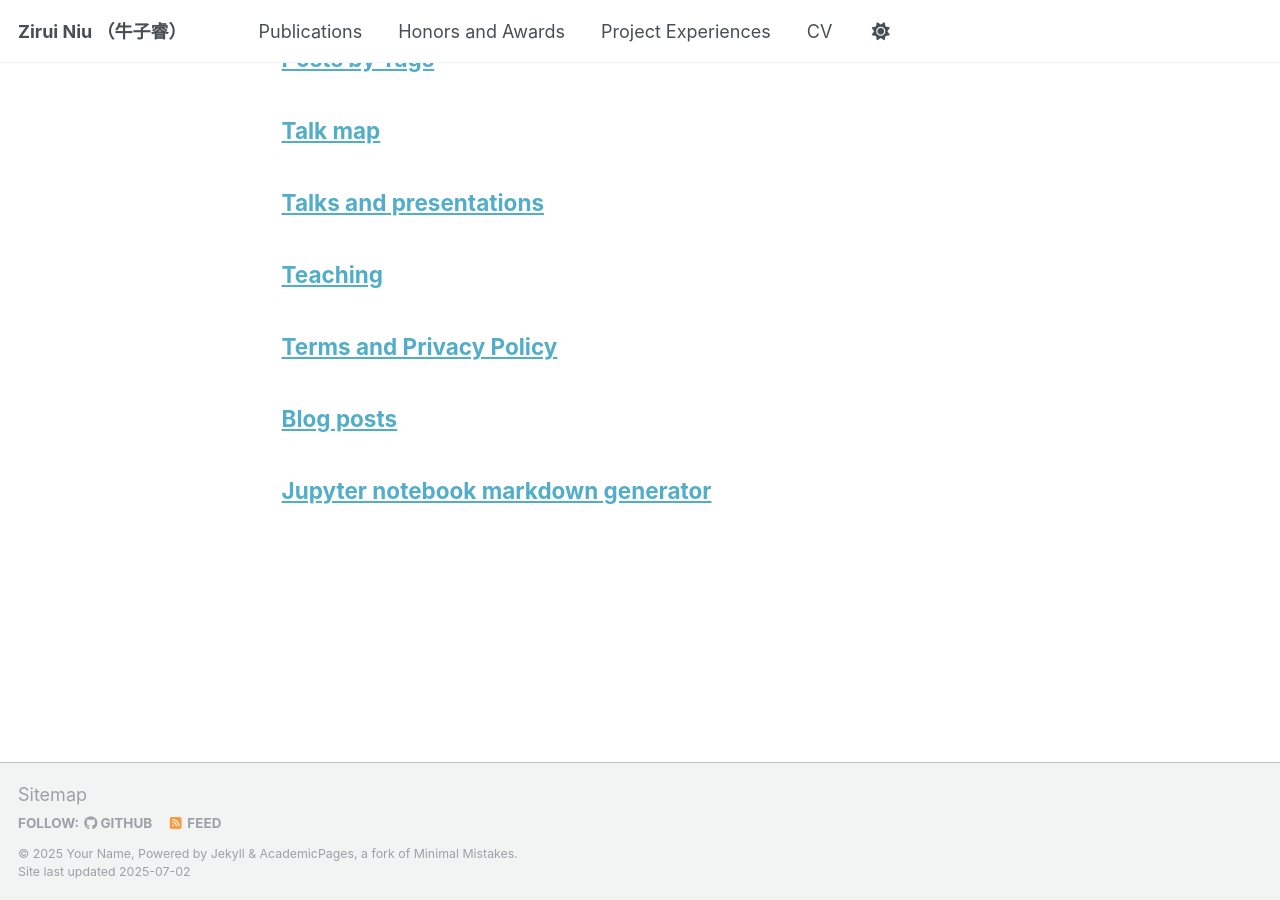
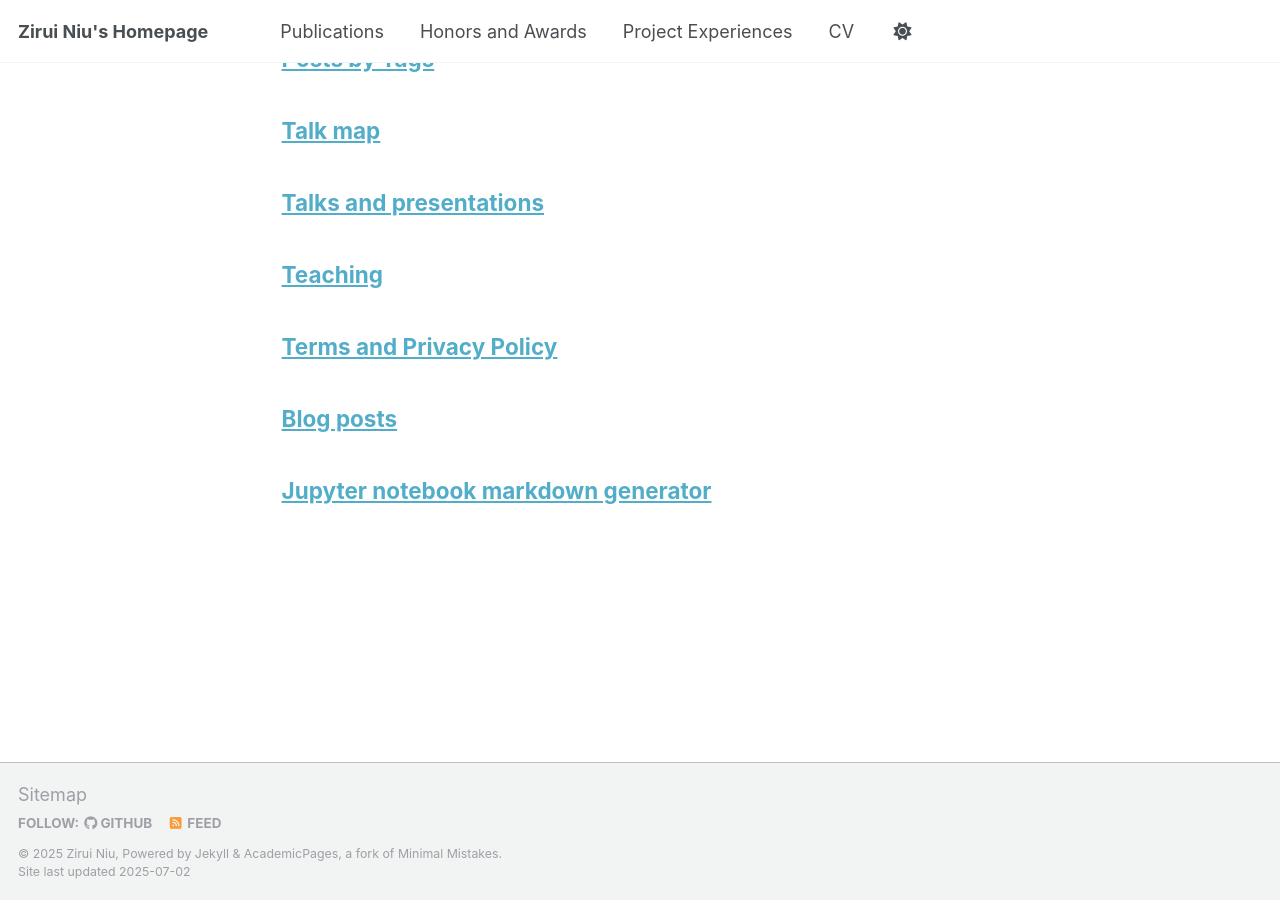
Before and after one commit to ZiruiNiu/ziruiniu.github.io, a Jekyll site: the page built from _pages/page-archive.html, in a window 1280 px wide and 900 px high, scrolled down 1207 px. Built offline with Jekyll 4.4.1, drawn with Linux system fonts in a browser that asks for light colours; a script that is not in the unit is left out.

Commit message:
change_v2

```diff
--- a/_config.yml
+++ b/_config.yml
@@ -9,10 +9,10 @@
 # Basic Site Settings
 locale                   : "en-US"
 site_theme               : "default"
-title                    : "Zirui Niu （牛子睿）"
+title                    : "Zirui Niu's Homepage"
 title_separator          : "-"
-name                     : &name "Your Name"
-description              : &description "personal description"
+name                     : &name "Zirui Niu"
+description              : &description "Ph.D. student at Imperial College London"
 url                      : https://ziruiniu.github.io # the base hostname & protocol for your site e.g. "https://[your GitHub username].github.io" or if you already have some other page hosted on Github then use "https://[your GitHub username].github.io/[Your Repo Name]"
 baseurl                  : "" # the subpath of your site, e.g. "/blog"
 repository               : "academicpages/academicpages.github.io"
@@ -23,7 +23,7 @@ repository               : "academicpages/academicpages.github.io"
 author:
   # Biographic information
   avatar           : "MyPhoto.png"
-  name             : "Zirui Niu"
+  name             : "Zirui Niu （牛子睿）"
   pronouns         : # example: "she/her"
   bio              : "Ph.D. student on output regulation, hybrid systems, and model order reduction"
   location         : "London, UK"
```
